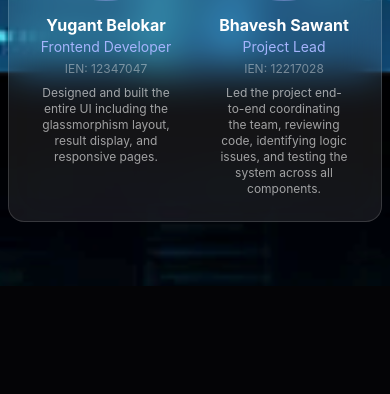
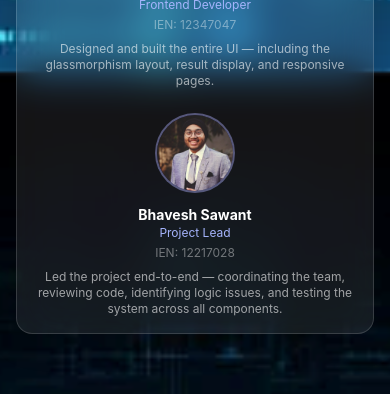
Before and after one commit to BhaveshSawant20/phishing-detector, a Flask app: page /team in a window 390 px wide. Shown: the part 772-1166 px from the top of the page. Before the commit the page ends 1058 px from the top, so only its background shows below. Run offline with Flask 3, Linux system fonts and the light colour scheme; parts of the project's set-up code (start-up, migrations or seed data) failed here and were passed over; some libraries are stand-ins or nearby versions.

Commit message:
fix mobile navbar, background and team layout

```diff
--- a/templates/team.html
+++ b/templates/team.html
@@ -6,12 +6,17 @@
 <script src="https://cdn.tailwindcss.com"></script>
 <title>True Link - Team</title>
 <style>
+  html, body {
+    min-height: 100%;
+    margin: 0;
+    padding: 0;
+  }
   body {
     background: url('{{ url_for("static", filename="background.png") }}') no-repeat center center fixed;
     background-size: cover;
+    background-color: #0f0f1a;
     font-family: 'Inter', sans-serif;
     min-height: 100vh;
-    margin: 0;
   }
   .glass {
     background: rgba(255, 255, 255, 0.08);
@@ -20,101 +25,83 @@
     border-radius: 16px;
     border: 1px solid rgba(255, 255, 255, 0.15);
     box-shadow: 0 8px 32px rgba(0,0,0,0.15);
-    padding: 2rem;
+    padding: 1.5rem;
     margin: 1rem;
     transition: all 0.3s ease;
   }
-  .glass:hover {
-    background: rgba(255, 255, 255, 0.12);
-    box-shadow: 0 12px 40px rgba(0,0,0,0.2);
-  }
   @media (max-width: 640px) {
-    .glass { padding: 1.5rem; margin: 1rem 0.5rem; }
+    .glass { padding: 1rem; margin: 0.75rem 0.5rem; }
   }
   nav a { transition: all 0.2s ease; }
-
-  /* Fallback avatar if image is missing */
   .avatar-wrap {
-    width: 8rem; height: 8rem;
+    width: 5rem; height: 5rem;
     border-radius: 9999px;
     overflow: hidden;
     margin: 0 auto;
     background: rgba(99,102,241,0.3);
     display: flex; align-items: center; justify-content: center;
-    font-size: 2rem;
+    font-size: 1.5rem;
     border: 2px solid rgba(255,255,255,0.2);
   }
-  .avatar-wrap img {
-    width: 100%; height: 100%; object-fit: cover;
+  @media (min-width: 640px) {
+    .avatar-wrap { width: 7rem; height: 7rem; font-size: 2rem; }
   }
-  .member-card {
-    transition: transform 0.2s ease;
-  }
-  .member-card:hover {
-    transform: translateY(-4px);
-  }
+  .avatar-wrap img { width: 100%; height: 100%; object-fit: cover; }
+  .member-card { transition: transform 0.2s ease; }
+  .member-card:hover { transform: translateY(-4px); }
 </style>
 </head>
 
 <body class="text-white">
 
 <!-- Navbar -->
-<nav class="fixed top-0 left-0 w-full flex justify-between items-center px-6 py-3 bg-black/30 backdrop-blur-lg border-b border-white/20 z-50">
-  <div class="flex items-center gap-4">
-    <img src="{{ url_for('static', filename='truelink.png') }}" class="h-12 md:h-20">
-  </div>
-
-  <div class="absolute left-1/2 transform -translate-x-1/2">
-    <span class="text-2xl md:text-3xl font-bold text-white">True Link</span>
-  </div>
-
-  <div class="flex gap-4 md:gap-8 font-semibold text-sm md:text-base">
-    <a href="{{ url_for('home') }}"    class="{% if request.path == '/' %}text-indigo-400{% else %}text-white{% endif %} hover:text-indigo-300">Home</a>
-    <a href="{{ url_for('team') }}"    class="{% if request.path == '/team' %}text-indigo-400{% else %}text-white{% endif %} hover:text-indigo-300">Team</a>
-    <a href="{{ url_for('details') }}" class="{% if request.path == '/details' %}text-indigo-400{% else %}text-white{% endif %} hover:text-indigo-300">Details</a>
+<nav class="fixed top-0 left-0 w-full bg-black/40 backdrop-blur-lg border-b border-white/20 z-50">
+  <div class="flex justify-between items-center px-3 sm:px-6 py-2 sm:py-3">
+    <img src="{{ url_for('static', filename='truelink.png') }}" class="h-8 sm:h-12 md:h-16 flex-shrink-0">
+    <span class="text-base sm:text-xl md:text-3xl font-bold text-white absolute left-1/2 transform -translate-x-1/2 whitespace-nowrap">True Link</span>
+    <div class="flex gap-2 sm:gap-5 font-semibold text-xs sm:text-sm md:text-base flex-shrink-0">
+      <a href="{{ url_for('home') }}"    class="{% if request.path == '/' %}text-indigo-400{% else %}text-white{% endif %} hover:text-indigo-300">Home</a>
+      <a href="{{ url_for('team') }}"    class="{% if request.path == '/team' %}text-indigo-400{% else %}text-white{% endif %} hover:text-indigo-300">Team</a>
+      <a href="{{ url_for('details') }}" class="{% if request.path == '/details' %}text-indigo-400{% else %}text-white{% endif %} hover:text-indigo-300">Details</a>
+    </div>
   </div>
 </nav>
 
 <!-- Team Section -->
-<div class="pt-28 pb-12">
+<div class="pt-20 pb-12 px-2">
   <section class="flex justify-center mt-4">
     <div class="glass w-full max-w-5xl text-center">
 
-      <h2 class="text-3xl font-bold mb-2">👥 Meet the Team</h2>
-      <p class="text-white/50 text-sm mb-8">The people behind True Link</p>
+      <h2 class="text-2xl sm:text-3xl font-bold mb-1">👥 Meet the Team</h2>
+      <p class="text-white/50 text-xs sm:text-sm mb-6">The people behind True Link</p>
 
-      <div class="grid grid-cols-2 md:grid-cols-4 gap-8">
+      <!-- 1 col on very small, 2 col on sm, 4 col on md+ -->
+      <div class="grid grid-cols-1 sm:grid-cols-2 md:grid-cols-4 gap-6">
 
         <!-- Shivamani -->
         <div class="member-card">
           <div class="avatar-wrap">
-            <img
-              src="{{ url_for('static', filename='shivamani.png') }}"
-              alt="Shivamani"
-              onerror="this.style.display='none'; this.parentNode.innerHTML='👤';"
-            >
+            <img src="{{ url_for('static', filename='shivamani.png') }}" alt="Shivamani"
+              onerror="this.style.display='none'; this.parentNode.innerHTML='👤';">
           </div>
-          <h3 class="mt-3 font-bold text-base">Shivamani Talakokkula</h3>
-          <p class="text-indigo-300 text-sm">Backend Developer</p>
+          <h3 class="mt-3 font-bold text-sm sm:text-base">Shivamani Talakokkula</h3>
+          <p class="text-indigo-300 text-xs sm:text-sm">Backend Developer</p>
           <p class="text-white/40 text-xs mt-1">IEN: 12317043</p>
-          <p class="text-white/60 text-xs mt-2 px-2">
-            Built the Flask backend and core detection logic handling URL processing, model inference, and API routing.
+          <p class="text-white/60 text-xs mt-2 px-1">
+            Built the Flask backend and core detection logic — handling URL processing, model inference, and API routing.
           </p>
         </div>
 
         <!-- Yash -->
         <div class="member-card">
           <div class="avatar-wrap">
-            <img
-              src="{{ url_for('static', filename='yash.png') }}"
-              alt="Yash"
-              onerror="this.style.display='none'; this.parentNode.innerHTML='👤';"
-            >
+            <img src="{{ url_for('static', filename='yash.png') }}" alt="Yash"
+              onerror="this.style.display='none'; this.parentNode.innerHTML='👤';">
           </div>
-          <h3 class="mt-3 font-bold text-base">Yash Mandavkar</h3>
-          <p class="text-indigo-300 text-sm">Data Analyst</p>
+          <h3 class="mt-3 font-bold text-sm sm:text-base">Yash Mandavkar</h3>
+          <p class="text-indigo-300 text-xs sm:text-sm">Data Analyst</p>
           <p class="text-white/40 text-xs mt-1">IEN: 12317048</p>
-          <p class="text-white/60 text-xs mt-2 px-2">
+          <p class="text-white/60 text-xs mt-2 px-1">
             Sourced and prepared the phishing dataset, trained the XGBoost model using Kaggle and Jupyter, and tuned it for accuracy.
           </p>
         </div>
@@ -122,34 +109,28 @@
         <!-- Yugant -->
         <div class="member-card">
           <div class="avatar-wrap">
-            <img
-              src="{{ url_for('static', filename='yugant.png') }}"
-              alt="Yugant"
-              onerror="this.style.display='none'; this.parentNode.innerHTML='👤';"
-            >
+            <img src="{{ url_for('static', filename='yugant.png') }}" alt="Yugant"
+              onerror="this.style.display='none'; this.parentNode.innerHTML='👤';">
           </div>
-          <h3 class="mt-3 font-bold text-base">Yugant Belokar</h3>
-          <p class="text-indigo-300 text-sm">Frontend Developer</p>
+          <h3 class="mt-3 font-bold text-sm sm:text-base">Yugant Belokar</h3>
+          <p class="text-indigo-300 text-xs sm:text-sm">Frontend Developer</p>
           <p class="text-white/40 text-xs mt-1">IEN: 12347047</p>
-          <p class="text-white/60 text-xs mt-2 px-2">
-            Designed and built the entire UI including the glassmorphism layout, result display, and responsive pages.
+          <p class="text-white/60 text-xs mt-2 px-1">
+            Designed and built the entire UI — including the glassmorphism layout, result display, and responsive pages.
           </p>
         </div>
 
         <!-- Bhavesh -->
         <div class="member-card">
           <div class="avatar-wrap">
-            <img
-              src="{{ url_for('static', filename='bhavesh.png') }}"
-              alt="Bhavesh"
-              onerror="this.style.display='none'; this.parentNode.innerHTML='👤';"
-            >
+            <img src="{{ url_for('static', filename='bhavesh.png') }}" alt="Bhavesh"
+              onerror="this.style.display='none'; this.parentNode.innerHTML='👤';">
           </div>
-          <h3 class="mt-3 font-bold text-base">Bhavesh Sawant</h3>
-          <p class="text-indigo-300 text-sm">Project Lead</p>
+          <h3 class="mt-3 font-bold text-sm sm:text-base">Bhavesh Sawant</h3>
+          <p class="text-indigo-300 text-xs sm:text-sm">Project Lead</p>
           <p class="text-white/40 text-xs mt-1">IEN: 12217028</p>
-          <p class="text-white/60 text-xs mt-2 px-2">
-            Led the project end-to-end coordinating the team, reviewing code, identifying logic issues, and testing the system across all components.
+          <p class="text-white/60 text-xs mt-2 px-1">
+            Led the project end-to-end — coordinating the team, reviewing code, identifying logic issues, and testing the system across all components.
           </p>
         </div>
 
```
Also changed, not shown: templates/details.html (+11 -14 lines), templates/home.html (+36 -53 lines).
